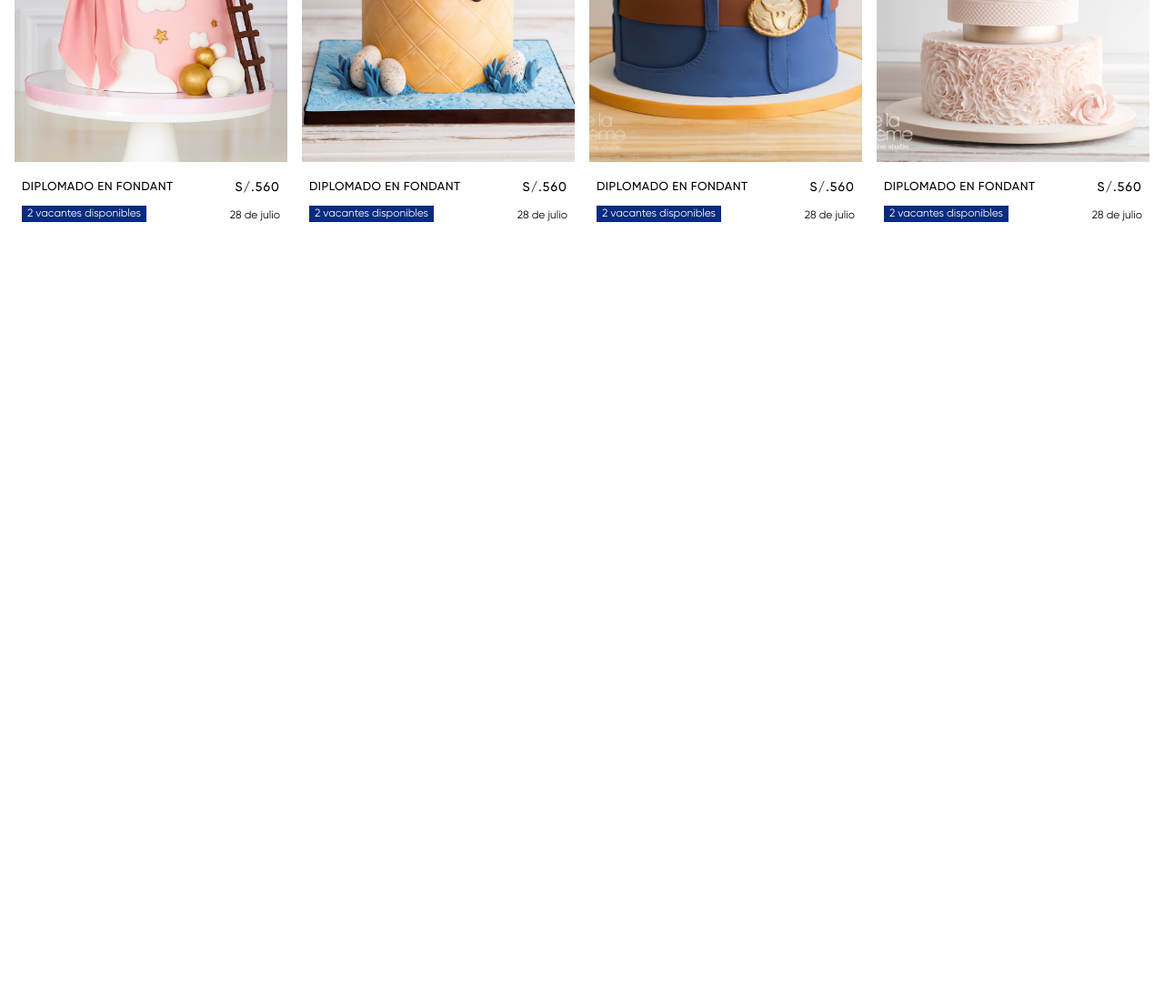
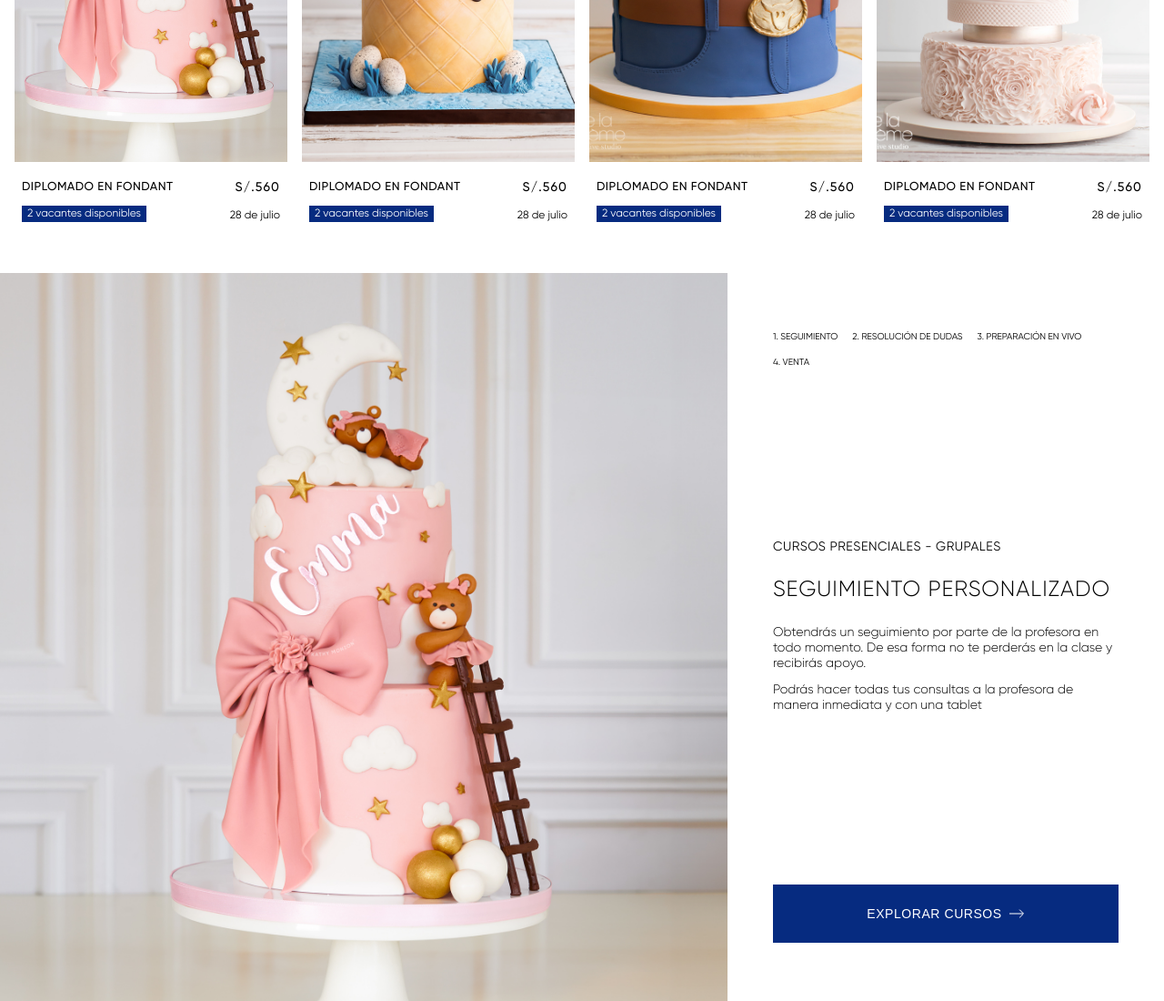
Before and after one commit to nicolascarrillodev/test-km-2024, a plain HTML site: page products.html in a window 1280 px wide. Shown: the part 1192-2292 px from the top of the page at 91% size. Before the commit the page ends 1492 px from the top, so only its background shows below. Drawn offline with Linux system fonts and the light colour scheme.

Commit message:
volandooo

```diff
--- a/products.css
+++ b/products.css
@@ -11,6 +11,10 @@
   a {
     text-decoration: none;
     color: inherit;
+  }
+
+  ul {
+    list-style-type: none;
   }
 
 @font-face {
@@ -215,3 +219,100 @@
     font-weight: 400;
     width: fit-content;
 }
+
+/* Third Section*/
+
+.third-section {
+    width: auto;
+    height: auto;
+}
+
+.benefits-container {
+    display: flex;
+    flex-direction: row;
+    justify-content: start;
+    height: 100vh;
+}
+
+.img-benefit-1 {
+    width: 62.50%;
+    height: 100%;
+    object-fit: cover;
+}
+
+.benefit-1 {
+    display: flex;
+    flex-direction: column;
+    justify-content: space-between;
+    padding: 64px 50px;
+    align-items: center;
+}
+
+.benefits {
+    display: flex;
+    flex-direction: row;
+    justify-content: start;
+    gap: 16px;
+    flex-wrap: wrap;
+}
+
+.benefits-total {
+    font-size: 10px;
+    font-weight: 400;
+}
+
+.benefit-1-info {
+    display: flex;
+    flex-direction: column;
+    justify-content: start;
+    gap: 24px;
+    height: fit-content;
+    width: fit-content;
+}
+
+.benefit-first-row {
+    font-size: 14px;
+    font-weight: 400;
+    letter-spacing: 0.04em;
+}
+
+.benefit-middle-row {
+    font-size: 24px;
+    font-weight: 300;
+    letter-spacing: 0.04em;
+}
+
+.benefit-info-last-row {
+    display: flex;
+    flex-direction: column;
+    justify-content: start;
+    gap: 12px;
+}
+
+.benefit-last-row {
+    font-size: 14px;
+    font-weight: 300;
+}
+
+.explore-courses {
+    font-size: 14px;
+    font-weight: 100;
+    letter-spacing: 0.04em;
+    display: flex;
+    flex-direction: row;
+    gap: 8px;
+    align-items: center;
+    border: none;
+    background-color: #062B80;
+    width: 100%;
+    height: fit-content;
+    padding: 24px 16px;
+    justify-content: center;
+}
+
+.title-button {
+    font-size: 14px;
+    font-weight: 100;
+    letter-spacing: 0.04em;
+    color: #fff;
+}
--- a/products.html
+++ b/products.html
@@ -146,6 +146,42 @@
         </div>
     </section>
 
+    <section class="third-section">
+        <div class="benefits-container">
+            <img src="pics/Fondant emma_1 copy.jpg" alt="" class="img-benefit-1">
+            <div class="benefit-1">
+                <ul class="benefits">
+                    <li class="benefits-total">1. SEGUIMIENTO</li>
+                    <li class="benefits-total">2. RESOLUCIÓN DE DUDAS</li>
+                    <li class="benefits-total">3. PREPARACIÓN EN VIVO</li>
+                    <li class="benefits-total">4. VENTA</li>
+                </ul>
+                <div class="benefit-1-info">
+                    <p class="benefit-first-row">
+                        CURSOS PRESENCIALES - GRUPALES
+                    </p>
+                    <p class="benefit-middle-row">
+                        SEGUIMIENTO PERSONALIZADO
+                    </p>
+                    <div class="benefit-info-last-row">
+                        <p class="benefit-last-row">
+                            Obtendrás un seguimiento por parte de la profesora en todo momento. De esa forma no te perderás en la clase y recibirás apoyo.
+                        </p>
+                        <p class="benefit-last-row">
+                            Podrás hacer todas tus consultas a la profesora de manera inmediata y con una tablet
+                        </p>
+                    </div>
+                </div>
+                <button class="explore-courses">
+                    <p class="title-button">
+                        EXPLORAR CURSOS
+                    </p>
+                    <img src="svg/arrow-left-smooth.svg" alt="">
+                </button>
+            </div>
+        </div>
+    </section>
+
 
 
 </body>
```
Also changed, not shown: svg/arrow-left-smooth.svg (added).
